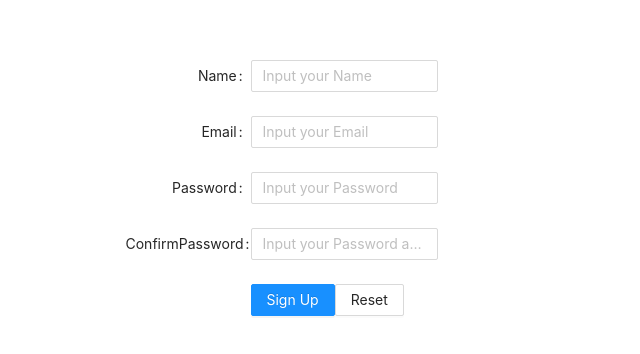
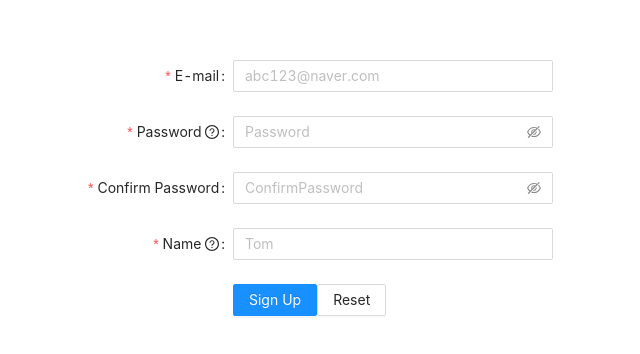
Before and after one commit to jaem1n207/Basic_Node, a React (Create React App) app in the folder client/: page /register in a window 1280 px wide. Shown: the part 200-554 px from the top of the page, without its empty margins (327-967 px from the left). Built offline with nearby package versions, Linux system fonts and the light colour scheme; no server answers.

Commit message:
Add: antd sty

```diff
--- /dev/null
+++ b/client/src/components/views/Footer/FooterCom.js
@@ -0,0 +1,13 @@
+import React from "react";
+import { Layout } from "antd";
+import "components/views/LandingPage/LandingPage.css";
+
+const { Footer } = Layout;
+
+function FooterCom() {
+  return (
+    <Footer style={{ textAlign: "center" }}>Project to Study Node.js</Footer>
+  );
+}
+
+export default FooterCom;
--- /dev/null
+++ b/client/src/components/views/Header/HeaderCom.js
@@ -0,0 +1,48 @@
+import React, { useState, useEffect } from "react";
+import { withRouter, NavLink } from "react-router-dom";
+import { Layout, Menu } from "antd";
+import "components/views/LandingPage/LandingPage.css";
+
+const { Header } = Layout;
+
+function HeaderCom({ onLogoutHandler }) {
+  const [isLogin, setisLogin] = useState("");
+
+  /* const checkIsLogin = () => {
+    if (userData.isAuth) {
+      setisLogin("로그아웃");
+    } else {
+      setisLogin("로그인");
+    }
+  };
+
+  useEffect(() => {
+    checkIsLogin();
+  }, []);
+  */
+
+  return (
+    <Header>
+      <div className="logo" />
+      <Menu theme="dark" mode="horizontal" defaultSelectedKeys={["1"]}>
+        <Menu.Item key="1">
+          <NavLink to="/">메인</NavLink>
+        </Menu.Item>
+        {/* <Menu.Item key="2" onClick={() => onLogoutHandler("/sign", isLogin)}>
+          {isLogin}
+        </Menu.Item> */}
+        <Menu.Item key="2">
+          <NavLink to="/login">로그인</NavLink>
+        </Menu.Item>
+        <Menu.Item key="3" onClick={onLogoutHandler}>
+          로그아웃
+        </Menu.Item>
+        <Menu.Item key="4">
+          <NavLink to="/register">회원가입</NavLink>
+        </Menu.Item>
+      </Menu>
+    </Header>
+  );
+}
+
+export default HeaderCom;
--- /dev/null
+++ b/client/src/components/views/LandingPage/LandingPage.css
@@ -0,0 +1,29 @@
+.site-layout-content-wrap {
+  background: #fff;
+  padding: 24px;
+  min-height: 100%;
+  text-align: center;
+  width: 100%;
+  height: 100%;
+}
+.site-layout-content {
+  font-size: 3rem;
+  font-weight: bold;
+  position: absolute;
+  top: 45%;
+  left: 50%;
+  transform: translateX(-50%);
+}
+#components-layout-demo-top .logo {
+  width: 120px;
+  height: 31px;
+  background: rgba(255, 255, 255, 0.2);
+  margin: 16px 24px 16px 0;
+  float: left;
+}
+
+.layout {
+  width: 100%;
+  height: 100%;
+  user-select: none;
+}
--- a/client/src/components/views/LoginPage/LoginPage.js
+++ b/client/src/components/views/LoginPage/LoginPage.js
@@ -19,8 +19,14 @@ function LoginPage(props) {
     setpassword(e.currentTarget.value);
   };
 
+  const pressEnter = (e) => {
+    if (e.key === "Enter") {
+      onSubmitHandler();
+    }
+  };
+
   const onSubmitHandler = (e) => {
-    e.preventDefault();
+    // e.preventDefault();
 
     let body = {
       email: email,
@@ -76,6 +82,7 @@ function LoginPage(props) {
             placeholder="Email"
             value={email}
             onChange={onEmailHandler}
+            onKeyPress={pressEnter}
           />
         </Form.Item>
         <Form.Item
@@ -87,12 +94,12 @@ function LoginPage(props) {
             },
           ]}
         >
-          <Input
+          <Input.Password
             prefix={<LockOutlined className="site-form-item-icon" />}
             value={password}
             onChange={onPasswordHandler}
-            type="password"
             placeholder="Password"
+            onKeyPress={pressEnter}
           />
         </Form.Item>
 
--- a/client/src/components/views/RegisterPage/RegisterPage.js
+++ b/client/src/components/views/RegisterPage/RegisterPage.js
@@ -2,16 +2,25 @@ import React, { useState, useEffect } from "react";
 import { useDispatch } from "react-redux";
 import { registerUser } from "_actions/user_action";
 import { withRouter } from "react-router-dom";
-import { Form, Input, Button } from "antd";
+import { Form, Input, Button, Tooltip, Alert } from "antd";
+import { QuestionCircleOutlined } from "@ant-design/icons";
 
 const formItemLayout = {
   labelCol: {
-    xs: { span: 24 },
-    sm: { span: 8 },
+    xs: {
+      span: 24,
+    },
+    sm: {
+      span: 8,
+    },
   },
   wrapperCol: {
-    xs: { span: 24 },
-    sm: { span: 12 },
+    xs: {
+      span: 24,
+    },
+    sm: {
+      span: 16,
+    },
   },
 };
 const tailFormItemlayout = {
@@ -48,11 +57,27 @@ function RegisterPage(props) {
     setconfirmPassword(e.currentTarget.value);
   };
 
+  const pressEnter = (e) => {
+    if (e.key === "Enter") {
+      console.log("success");
+      onSubmitHandler();
+    } else {
+      console.log("fail");
+    }
+  };
+
   const onSubmitHandler = (e) => {
-    e.preventDefault();
+    // e.preventDefault();
 
     if (password !== confirmPassword) {
-      return alert("비밀번호가 일치하지 않습니다.");
+      return (
+        <Alert
+          message="Pssword Error!"
+          description="비밀번호가 일치하지 않습니다."
+          type="error"
+          showIcon
+        />
+      );
     }
 
     let body = {
@@ -69,7 +94,14 @@ function RegisterPage(props) {
         setpassword("");
         props.history.push("/login");
       } else {
-        alert("회원가입에 실패하였습니다.");
+        return (
+          <Alert
+            message="Pssword Error!"
+            description="비밀번호는 5자 이상으로 해야 합니다!"
+            type="error"
+            showIcon
+          />
+        );
       }
     });
   };
@@ -94,79 +126,115 @@ function RegisterPage(props) {
       }}
     >
       <Form
-        style={{ minWidth: "375px" }}
         {...formItemLayout}
-        onSubmit={onSubmitHandler}
+        name="register"
+        style={{ minWidth: "480px" }}
+        scrollToFirstError
       >
         <Form.Item
-          label="Name"
+          name="email"
+          label="E-mail"
           rules={[
             {
+              type: "email",
+              message: "The input is not valid E-mail!",
+            },
+            {
               required: true,
-              message: "Please input your name!",
+              message: "Please input your E-mail!",
             },
           ]}
         >
           <Input
-            id="name"
-            placeholder="Input your Name"
-            type="text"
-            value={name}
-            onChange={onNameHandler}
+            type="email"
+            placeholder="abc123@naver.com"
+            value={email}
+            onChange={onEmailHandler}
+            onKeyDown={pressEnter}
           />
         </Form.Item>
 
         <Form.Item
-          label="Email"
-          rules={[
-            {
-              required: true,
-              message: "Please input your email!",
-            },
-          ]}
-        >
-          <Input
-            id="email"
-            placeholder="Input your Email"
-            type="email"
-            value={email}
-            onChange={onEmailHandler}
-          />
-        </Form.Item>
-
-        <Form.Item
-          label="Password"
+          name="password"
+          label={
+            <span>
+              Password&nbsp;
+              <Tooltip title="Please enter at least 5 characters of password.">
+                <QuestionCircleOutlined />
+              </Tooltip>
+            </span>
+          }
           rules={[
             {
               required: true,
               message: "Please input your password!",
             },
           ]}
+          hasFeedback
         >
-          <Input
-            id="password"
-            placeholder="Input your Password"
-            type="password"
+          <Input.Password
+            placeholder="Password"
             value={password}
             onChange={onPasswordHandler}
+            onKeyDown={pressEnter}
           />
         </Form.Item>
 
         <Form.Item
-          label="ConfirmPassword"
+          name="confirm"
+          label="Confirm Password"
+          dependencies={["password"]}
+          hasFeedback
           rules={[
             {
               required: true,
-              message: "Please input your password!",
+              message: "Please confirm your password!",
+            },
+            ({ getFieldValue }) => ({
+              validator(rule, value) {
+                if (!value || getFieldValue("password") === value) {
+                  return Promise.resolve();
+                }
+
+                return Promise.reject(
+                  "The two passwords that you entered do not match!"
+                );
+              },
+            }),
+          ]}
+        >
+          <Input.Password
+            placeholder="ConfirmPassword"
+            value={confirmPassword}
+            onChange={onConfirmPasswordHandler}
+            onKeyDown={pressEnter}
+          />
+        </Form.Item>
+
+        <Form.Item
+          name="Name"
+          label={
+            <span>
+              Name&nbsp;
+              <Tooltip title="What's your name?">
+                <QuestionCircleOutlined />
+              </Tooltip>
+            </span>
+          }
+          rules={[
+            {
+              required: true,
+              message: "Please input your name!",
+              whitespace: true,
             },
           ]}
         >
           <Input
-            id="confirmPassword"
-            placeholder="Input your Password again"
-            type="password"
-            value={confirmPassword}
-            onChange={onConfirmPasswordHandler}
+            type="text"
+            placeholder="Tom"
+            value={name}
+            onChange={onNameHandler}
+            onKeyDown={pressEnter}
           />
         </Form.Item>
 
--- a/client/src/hoc/auth.js
+++ b/client/src/hoc/auth.js
@@ -2,6 +2,7 @@ import React, { useEffect } from "react";
 import axios from "axios";
 import { useDispatch } from "react-redux";
 import { auth } from "_actions/user_action";
+import HeaderCom from "components/views/Header/HeaderCom";
 
 export default function (SpecificComponent, option, adminRoute = null) {
   /*
@@ -17,7 +18,7 @@ export default function (SpecificComponent, option, adminRoute = null) {
     useEffect(() => {
       //To know my current status, send Auth request
       dispatch(auth()).then((res) => {
-        console.log(res);
+        console.log(res.payload);
 
         // 로그인 하지 않은 상태
         if (!res.payload.isAuth) {
--- /dev/null
+++ b/client/src/index.css
@@ -0,0 +1,4 @@
+#root {
+  width: 100%;
+  height: 100%;
+}
--- a/client/src/index.js
+++ b/client/src/index.js
@@ -9,6 +9,7 @@ import { composeWithDevTools } from "redux-devtools-extension";
 import promiseMiddleware from "redux-promise";
 import ReduxThunk from "redux-thunk";
 import Reducer from "_reducers";
+import "./index.css";
 
 const middlewares = [ReduxThunk, promiseMiddleware];
 const createStoreWithMiddleware = createStore(
```
Also changed, not shown: client/src/components/views/Footer/Footer.js (deleted, +0 -7 lines), client/src/components/views/LandingPage/LandingPage.js (+51 -14 lines).
